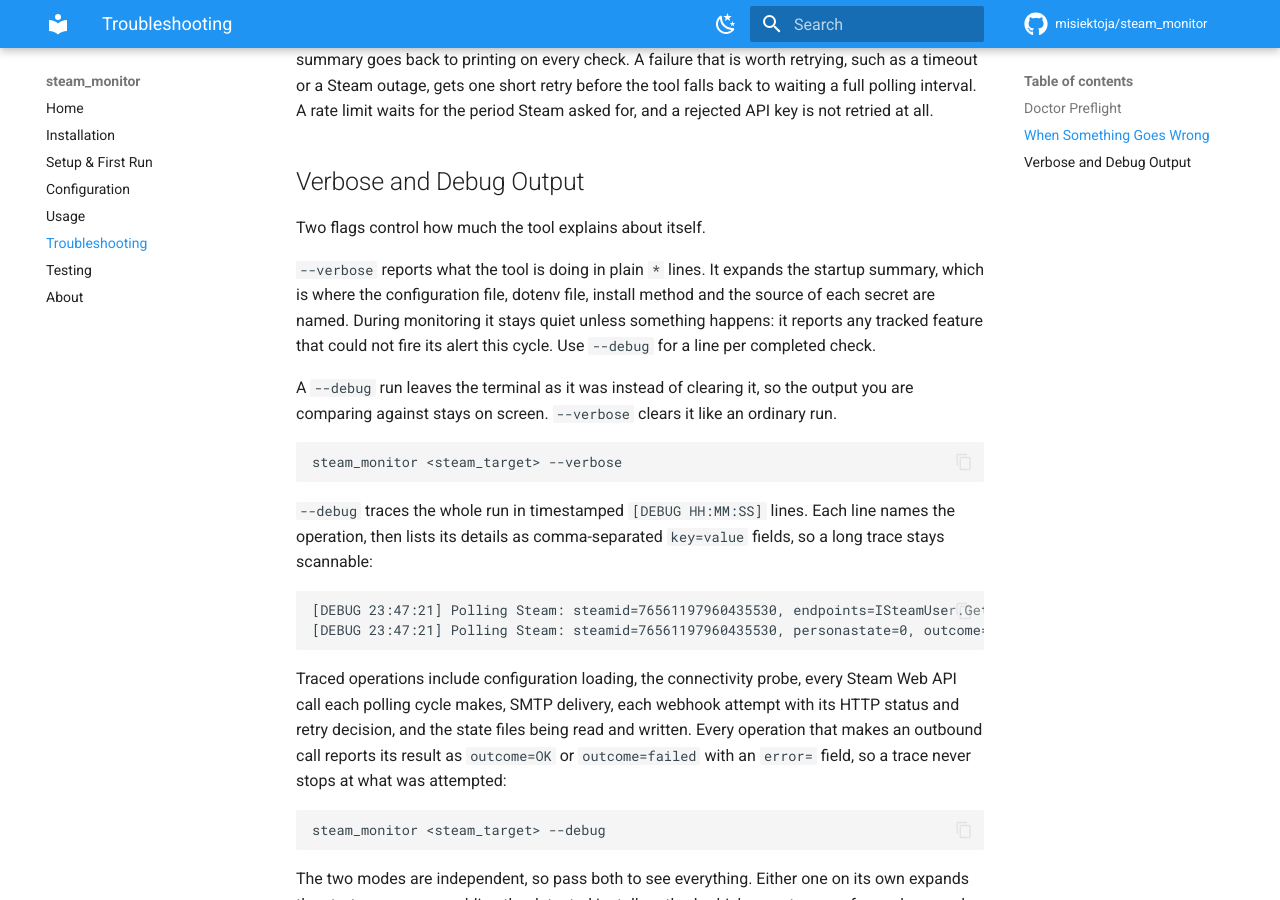
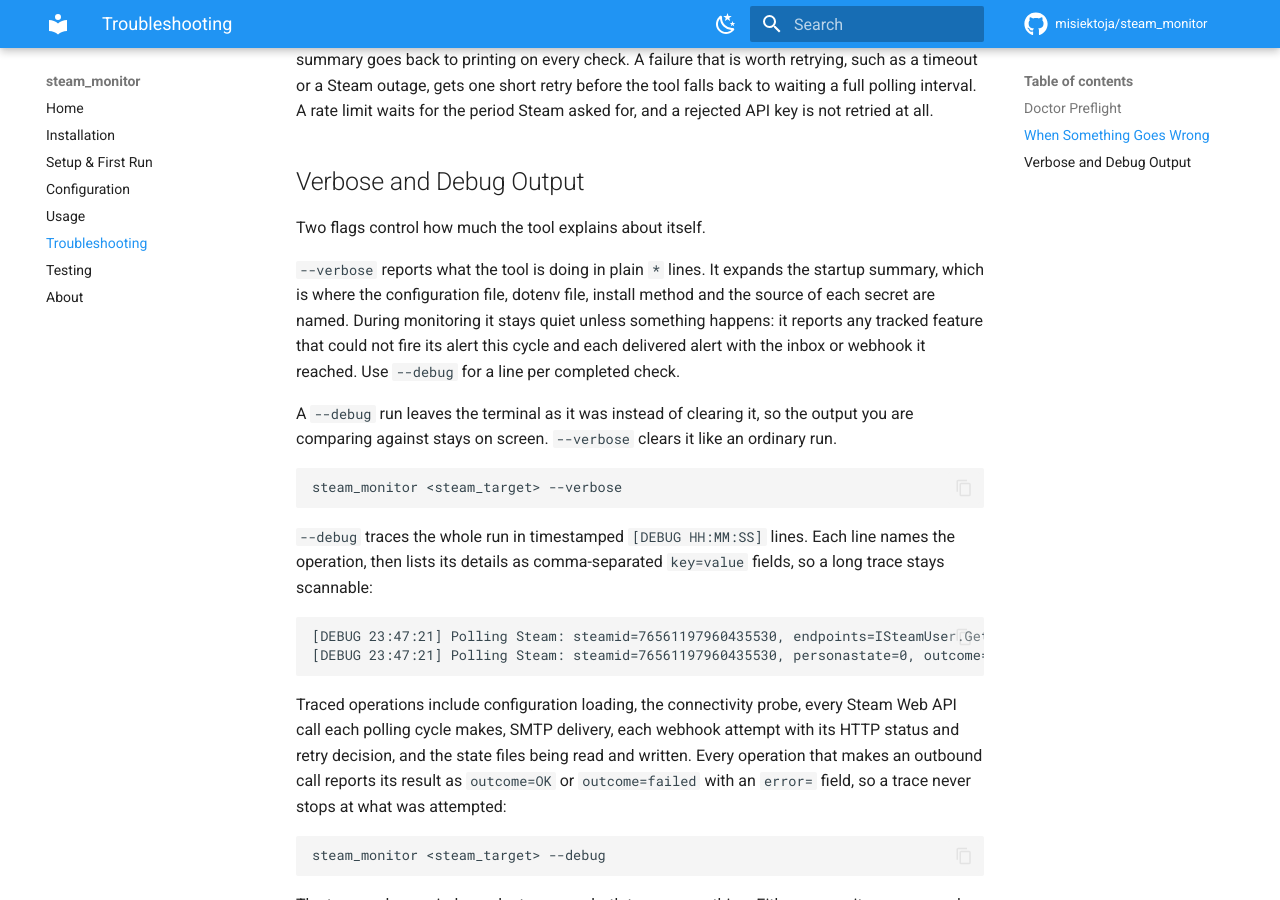
Before and after one commit to misiektoja/steam_monitor, an MkDocs documentation site: the page built from docs/troubleshooting.md, in a window 1280 px wide and 900 px high, scrolled down 2029 px. Built offline with MkDocs 1.6.1 and Material for MkDocs 9.7.7, drawn with Linux system fonts in a browser that asks for light colours; comment, search, counter and statistics services are not loaded.

Commit message:
docs(troubleshooting): say verbose names where each delivered alert went

```diff
--- a/docs/troubleshooting.md
+++ b/docs/troubleshooting.md
@@ -50,7 +50,7 @@ The banner that says nothing changed prints in any mode: `* Monitoring healthy f
 
 Two flags control how much the tool explains about itself.
 
-`--verbose` reports what the tool is doing in plain `* ` lines. It expands the startup summary, which is where the configuration file, dotenv file, install method and the source of each secret are named. During monitoring it stays quiet unless something happens: it reports any tracked feature that could not fire its alert this cycle. Use `--debug` for a line per completed check.
+`--verbose` reports what the tool is doing in plain `* ` lines. It expands the startup summary, which is where the configuration file, dotenv file, install method and the source of each secret are named. During monitoring it stays quiet unless something happens: it reports any tracked feature that could not fire its alert this cycle and each delivered alert with the inbox or webhook it reached. Use `--debug` for a line per completed check.
 
 A `--debug` run leaves the terminal as it was instead of clearing it, so the output you are comparing against stays on screen. `--verbose` clears it like an ordinary run.
 
```
